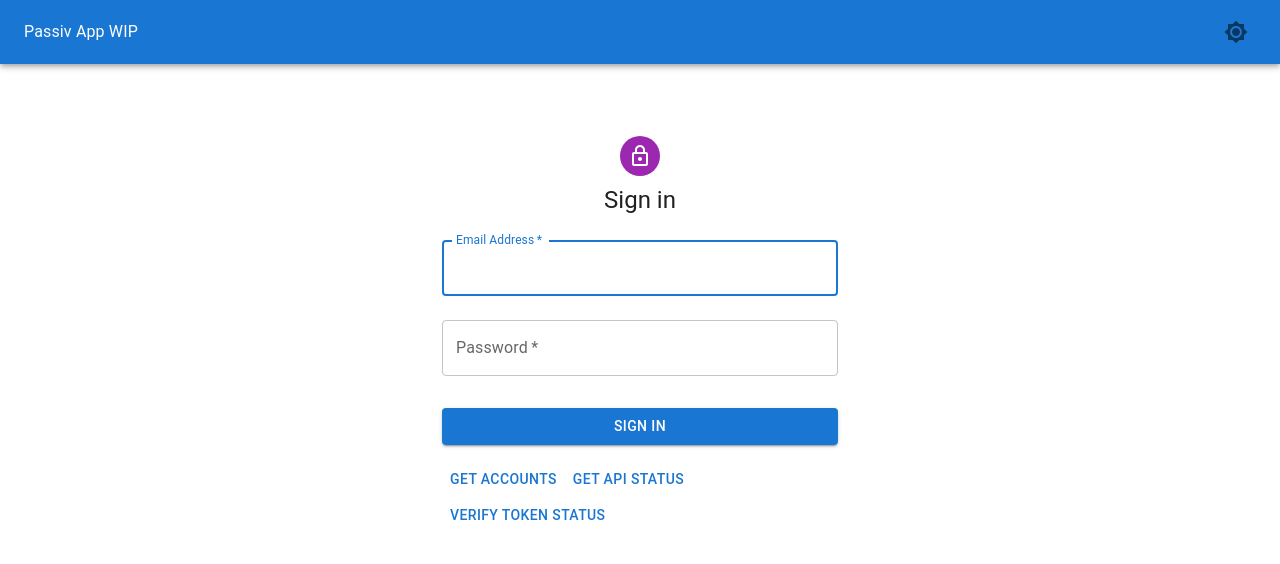
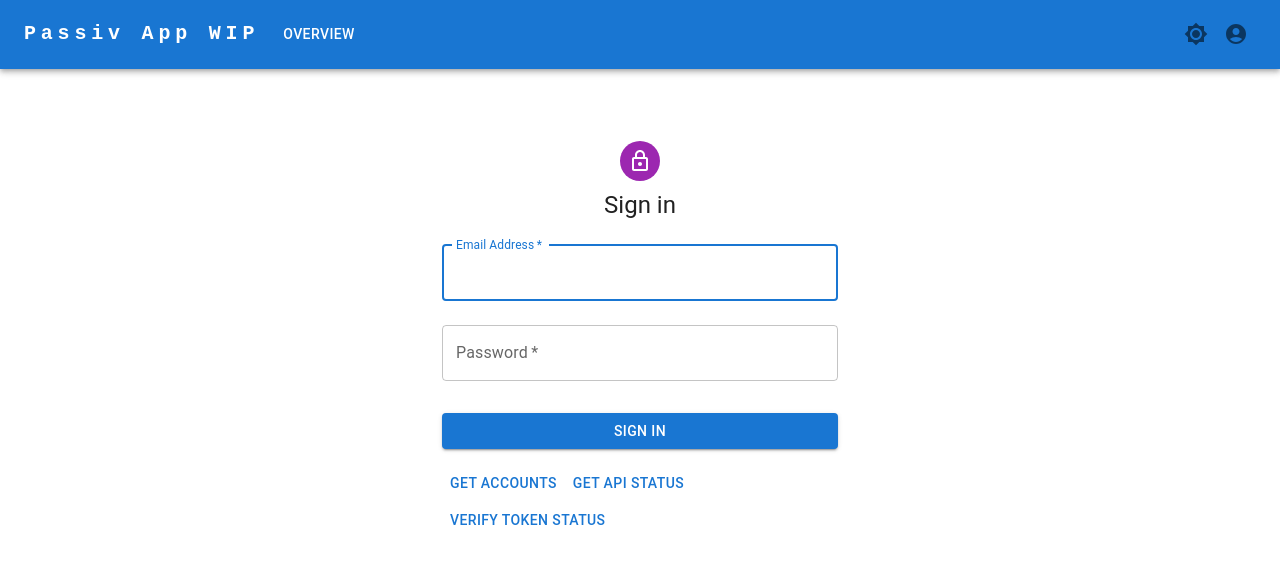
Before and after one commit to folkg/passive-investment-rebalancer, a React (Create React App) app: page /login in a window 1280 px wide. Shown: the top 564 px of the page. Built offline with nearby package versions, Linux system fonts and the light colour scheme.

Commit message:
created navigation routes

```diff
--- a/src/App.js
+++ b/src/App.js
@@ -1,10 +1,19 @@
 import { PassivAccountProvider } from "./contexts/passiv-account-provider";
+import { DarkModeProvider } from "./contexts/theme.context";
+import NavBar from "./NavBar";
 import CreateRoutes from "./CreateRoutes";
 import "./App.css";
 
 function App() {
   const routes = CreateRoutes();
-  return <PassivAccountProvider>{routes}</PassivAccountProvider>;
+  return (
+    <PassivAccountProvider>
+      <DarkModeProvider>
+        <NavBar />
+        {routes}
+      </DarkModeProvider>
+    </PassivAccountProvider>
+  );
 }
 
 export default App;
--- a/src/CreateRoutes.js
+++ b/src/CreateRoutes.js
@@ -1,7 +1,7 @@
 import { Routes, Route, Navigate } from "react-router-dom";
 import { useContext } from "react";
 import { PassivAccountContext } from "./contexts/passiv-account-provider";
-import Accounts from "./Accounts";
+import Overview from "./Overview";
 import Login from "./Login";
 
 // check to ensure we are logged in before navigating to a private page
@@ -25,16 +25,7 @@ function CreateRoutes() {
         path="/"
         element={
           <PrivateRoute>
-            <Accounts />
-          </PrivateRoute>
-        }
-      />
-      <Route
-        exact
-        path="/accounts"
-        element={
-          <PrivateRoute>
-            <Accounts />
+            <Overview />
           </PrivateRoute>
         }
       />
--- a/src/Login.js
+++ b/src/Login.js
@@ -1,8 +1,6 @@
 import React, { useState, useContext } from "react";
 import { useNavigate } from "react-router-dom";
 import { PassivAccountContext } from "./contexts/passiv-account-provider";
-import { DarkModeProvider } from "./contexts/theme.context";
-import NavBar from "./NavBar";
 
 import {
   Alert,
@@ -37,8 +35,6 @@ function Login() {
   }
 
   return (
-    <DarkModeProvider>
-      <NavBar />
     <Container component="main" maxWidth="xs">
       <CssBaseline />
       <Box
@@ -56,12 +52,7 @@ function Login() {
         <Typography component="h1" variant="h5">
           Sign in
         </Typography>
-          <Box
-            component="form"
-            onSubmit={handleSubmit}
-            noValidate
-            sx={{ mt: 1 }}
-          >
+        <Box component="form" onSubmit={handleSubmit} noValidate sx={{ mt: 1 }}>
           <TextField
             margin="normal"
             required
@@ -103,7 +94,6 @@ function Login() {
         </Box>
       </Box>
     </Container>
-    </DarkModeProvider>
   );
 }
 
--- a/src/NavBar.js
+++ b/src/NavBar.js
@@ -1,18 +1,176 @@
-import React, { useContext } from "react";
+// Source: https://mui.com/material-ui/react-app-bar/
+
+import React, { useState, useContext } from "react";
 import { DarkModeContext } from "./contexts/theme.context";
-import { Typography, AppBar, Toolbar, IconButton } from "@mui/material/";
-import { Brightness4, Brightness7 } from "@mui/icons-material";
+import { PassivAccountContext } from "./contexts/passiv-account-provider";
+import {
+  AppBar,
+  Toolbar,
+  IconButton,
+  Typography,
+  Menu,
+  Container,
+  Box,
+  Button,
+  Tooltip,
+  MenuItem,
+} from "@mui/material/";
+import {
+  Menu as MenuIcon,
+  Brightness4,
+  Brightness7,
+  AccountCircle,
+} from "@mui/icons-material";
 
 function NavBar() {
   const { darkMode, toggleDarkMode } = useContext(DarkModeContext);
+  const { logout, isLoggedIn } = useContext(PassivAccountContext);
+  const [anchorElNav, setAnchorElNav] = useState(null);
+  const [anchorElUser, setAnchorElUser] = useState(null);
+
+  const pages = ["Overview"];
+  const settings = [{ text: "Logout", action: logout }];
+  const title = "Passiv App WIP";
+
+  const handleOpenNavMenu = (event) => {
+    setAnchorElNav(event.currentTarget);
+  };
+  const handleOpenUserMenu = (event) => {
+    setAnchorElUser(event.currentTarget);
+  };
+
+  const handleCloseNavMenu = () => {
+    setAnchorElNav(null);
+  };
+
+  const handleCloseUserMenu = () => {
+    setAnchorElUser(null);
+  };
+
   return (
     <AppBar position="static">
-      <Toolbar style={{ justifyContent: "space-between" }}>
-        <Typography>Passiv App WIP</Typography>
-        <IconButton onClick={toggleDarkMode}>
-          {darkMode ? <Brightness4 /> : <Brightness7 />}
-        </IconButton>
-      </Toolbar>
+      <Container maxWidth="xl">
+        <Toolbar disableGutters>
+          <Typography
+            variant="h6"
+            noWrap
+            component="a"
+            href="/"
+            sx={{
+              mr: 2,
+              display: { xs: "none", md: "flex" },
+              fontFamily: "monospace",
+              fontWeight: 700,
+              letterSpacing: ".3rem",
+              color: "inherit",
+              textDecoration: "none",
+            }}
+          >
+            {title}
+          </Typography>
+
+          <Box sx={{ flexGrow: 1, display: { xs: "flex", md: "none" } }}>
+            <IconButton
+              size="large"
+              aria-label="account of current user"
+              aria-controls="menu-appbar"
+              aria-haspopup="true"
+              onClick={handleOpenNavMenu}
+              color="inherit"
+            >
+              <MenuIcon />
+            </IconButton>
+            <Menu
+              id="menu-appbar"
+              anchorEl={anchorElNav}
+              anchorOrigin={{
+                vertical: "bottom",
+                horizontal: "left",
+              }}
+              keepMounted
+              transformOrigin={{
+                vertical: "top",
+                horizontal: "left",
+              }}
+              open={Boolean(anchorElNav)}
+              onClose={handleCloseNavMenu}
+              sx={{
+                display: { xs: "block", md: "none" },
+              }}
+            >
+              {pages.map((page) => (
+                <MenuItem key={page} onClick={handleCloseNavMenu}>
+                  <Typography textAlign="center">{page}</Typography>
+                </MenuItem>
+              ))}
+            </Menu>
+          </Box>
+          <Typography
+            variant="h5"
+            noWrap
+            component="a"
+            href=""
+            sx={{
+              mr: 2,
+              display: { xs: "flex", md: "none" },
+              flexGrow: 1,
+              fontFamily: "monospace",
+              fontWeight: 700,
+              letterSpacing: ".3rem",
+              color: "inherit",
+              textDecoration: "none",
+            }}
+          >
+            {title}
+          </Typography>
+          <Box sx={{ flexGrow: 1, display: { xs: "none", md: "flex" } }}>
+            {pages.map((page) => (
+              <Button
+                key={page}
+                onClick={handleCloseNavMenu}
+                sx={{ my: 2, color: "white", display: "block" }}
+              >
+                {page}
+              </Button>
+            ))}
+          </Box>
+
+          <Box sx={{ flexGrow: 0 }}>
+            <Tooltip title="Toggle Theme">
+              <IconButton onClick={toggleDarkMode}>
+                {darkMode ? <Brightness4 /> : <Brightness7 />}
+              </IconButton>
+            </Tooltip>
+            <Tooltip title="User Settings">
+              <IconButton onClick={handleOpenUserMenu}>
+                <AccountCircle />
+              </IconButton>
+            </Tooltip>
+            <Menu
+              sx={{ mt: "45px" }}
+              id="menu-appbar"
+              anchorEl={anchorElUser}
+              anchorOrigin={{
+                vertical: "top",
+                horizontal: "right",
+              }}
+              keepMounted
+              transformOrigin={{
+                vertical: "top",
+                horizontal: "right",
+              }}
+              open={Boolean(anchorElUser)}
+              onClose={handleCloseUserMenu}
+            >
+              {settings.map((setting) => (
+                <MenuItem key={setting.text} onClick={setting.action}>
+                  <Typography textAlign="center">{setting.text}</Typography>
+                </MenuItem>
+              ))}
+            </Menu>
+          </Box>
+        </Toolbar>
+      </Container>
     </AppBar>
   );
 }
```
Lines whose indentation alone changed are shown as unchanged.
